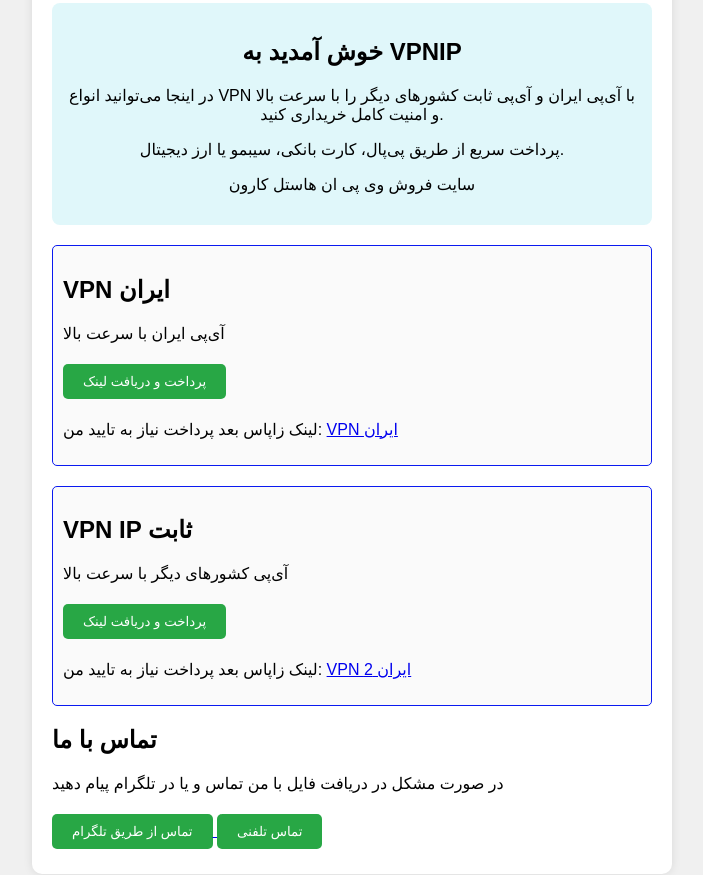
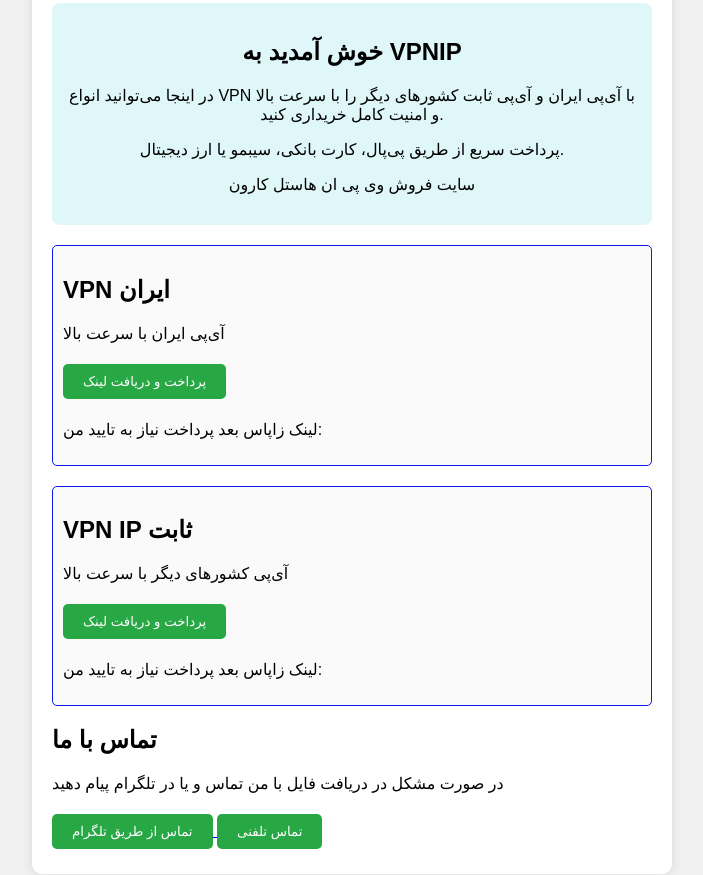
Before and after one commit to mmmmm19191212-lgtm/index.html, a plain HTML site: page index.html in a window 1280 px wide. Shown: the part 300-1175 px from the top of the page, without its empty margins (288-991 px from the left). Drawn offline with Linux system fonts and the light colour scheme.

Commit message:
Add files via upload

```diff
--- a/index.html
+++ b/index.html
@@ -44,7 +44,6 @@
   <p>آی‌پی ایران با سرعت بالا</p>
   <button onclick="showPaymentOptions('iran')">پرداخت و دریافت لینک</button>
   <p> لینک زاپاس بعد پرداخت نیاز به تایید من:
-    <a href="https://drive.google.com/file/d/1Z4b0hJJytFi2nSnQztbic1tIYgItFUyB/view?usp=drivesdk" target="_blank"> VPN ایران</a>
   </p>
 </div>
 
@@ -54,7 +53,6 @@
   <p>آی‌پی کشورهای دیگر با سرعت بالا</p>
   <button onclick="showPaymentOptions('static')">پرداخت و دریافت لینک</button>
   <p> لینک زاپاس بعد پرداخت نیاز به تایید من:
-    <a href="https://drive.google.com/file/d/11Veiv09W_O8vEnWb1Vb1tTs6Yg3kX3Ko/view?usp=drivesdk" target="_blank">VPN ایران 2</a>
   </p>
 </div>
 
```
